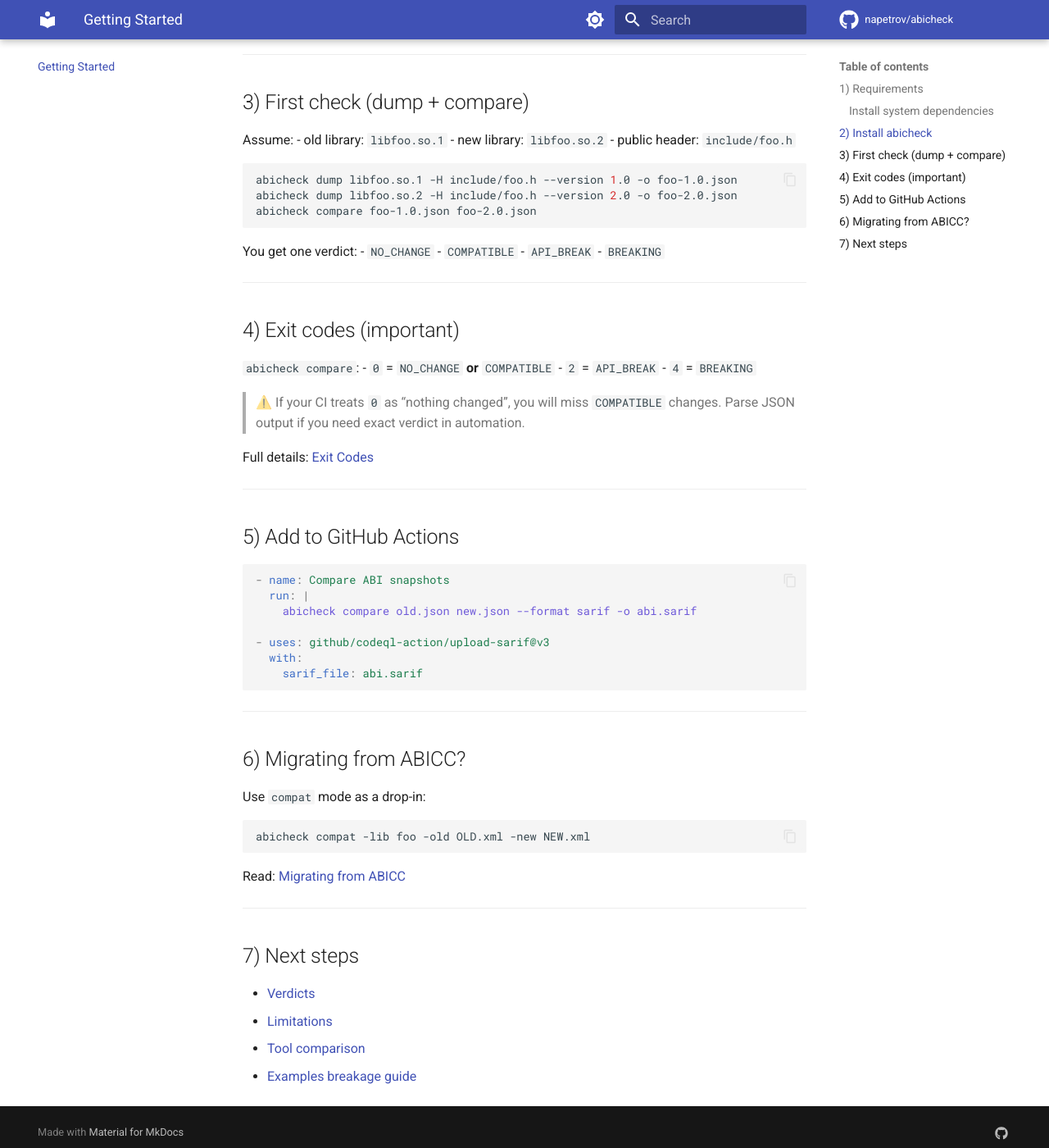
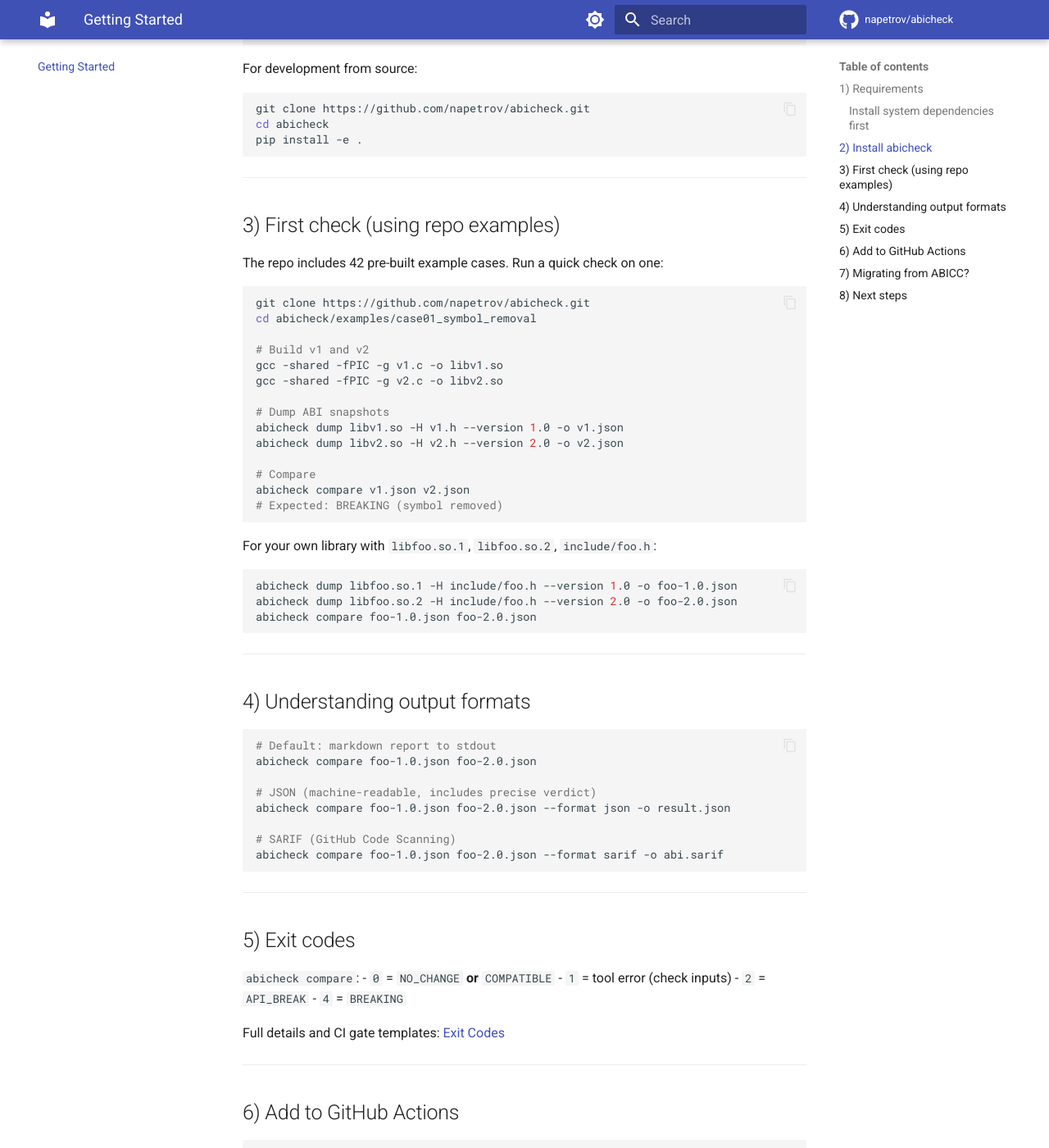
Before and after one commit to napetrov/abicheck, an MkDocs documentation site: the page built from docs/getting_started.md, in a window 1280 px wide and 1400 px high, scrolled down 928 px. Shown: the whole window at 82% size. Built offline with MkDocs 1.6.1 and Material for MkDocs 9.7.7, drawn with Linux system fonts in a browser that asks for light colours; comment, search, counter and statistics services are not loaded; some of the changed text lies outside the part shown.

Commit message:
docs: address internal review on v1 core pages
- add compare exit code 1 (error) and strengthen COMPATIBLE=0 warning
- harden CI script examples to handle tool errors explicitly
- clarify noexcept C++17 caveat and case15 edge explanation
- expand ABICC migration flags, unsupported flags, and exit-2 ambiguity note
- make getting_started copy-pasteable via example case workflow
- move critical exit-code warning to top of guide

````diff
--- a/docs/exit_codes.md
+++ b/docs/exit_codes.md
@@ -9,27 +9,34 @@
 | Exit code | Meaning |
 |-----------|---------|
 | `0` | `NO_CHANGE` **or** `COMPATIBLE` — no binary ABI break detected |
+| `1` | Error — missing input, invalid snapshot, or tool failure |
 | `2` | `API_BREAK` — source-level break (compile-time only; existing binaries are safe) |
 | `4` | `BREAKING` — binary ABI break; existing consumers will malfunction |
 
 > **⚠️ Important:** Exit code `0` means **either** `NO_CHANGE` or `COMPATIBLE`.
-> If you use `$? -eq 0` to detect "nothing changed", you will silently miss `COMPATIBLE`
-> changes (e.g. new exported symbols). Use `--format json` and parse the `verdict` field
-> for precise detection, or use `--fail-on breaking` / `--fail-on api_break`.
+> If your pipeline should **warn** on `COMPATIBLE` changes (e.g. new symbol exports),
+> you cannot distinguish them via exit code alone — use `--format json` and check the
+> `verdict` field.
 
 ### CI gate recommendations
 
 ```bash
-# Strict: fail on any ABI/API change (CI production gate)
-abicheck compare old.json new.json
-[ $? -eq 0 ] || exit 1
-
-# Permissive: fail only on binary ABI breaks (allow additive changes)
+# Strict: fail on any break (production gate)
 abicheck compare old.json new.json
 ret=$?
-[ $ret -eq 4 ] && exit 1  # only fail on BREAKING
+[ $ret -eq 1 ] && echo "ERROR — check tool inputs" && exit 1
+[ $ret -eq 4 ] && echo "BREAKING — release blocked" && exit 1
+[ $ret -eq 2 ] && echo "API_BREAK — source-level break" && exit 1
+echo "OK"
 
-# Parse precise verdict
+# Permissive: fail only on binary ABI breaks
+abicheck compare old.json new.json
+ret=$?
+[ $ret -eq 1 ] && exit 1   # tool error
+[ $ret -eq 4 ] && exit 1   # binary break only
+exit 0
+
+# Parse exact verdict
 abicheck compare old.json new.json --format json -o result.json
 verdict=$(python3 -c "import json; print(json.load(open('result.json'))['verdict'])")
 [ "$verdict" = "BREAKING" ] && exit 1
@@ -47,10 +54,9 @@
 | `1` | `BREAKING` — binary ABI break detected |
 | `2` | `API_BREAK` (source-level break) **or** error (descriptor parse failure, missing files) |
 
-> **⚠️ Migration note:** If you are migrating from `abi-compliance-checker`, the
-> `compat` exit codes are intentionally compatible. However, if you switch to
-> `abicheck compare` (recommended for new integrations), the exit codes are different.
-> See [Migrating from ABICC](../migration/from_abicc.md) for a full mapping table.
+> **⚠️ Migration note:** Exit code `2` conflates `API_BREAK` with tool errors in `compat` mode.
+> Validate that your input XML files exist before relying on exit `2` as an API_BREAK signal.
+> See [Migrating from ABICC](../migration/from_abicc.md) for the full mapping.
 
 ---
 
--- a/docs/getting_started.md
+++ b/docs/getting_started.md
@@ -1,4 +1,9 @@
 # Getting Started
+
+> ⚠️ **Exit code note before you start:** `abicheck compare` exits `0` for both
+> `NO_CHANGE` and `COMPATIBLE`. If you check `$? -eq 0` to detect "no changes",
+> you will silently miss compatible changes (new exports, etc.).
+> See [Exit Codes](exit_codes.md) for how to handle this in CI.
 
 This guide gets you from **zero** to a first ABI verdict in ~10–15 minutes.
 
@@ -7,10 +12,10 @@
 ## 1) Requirements
 
 - Python 3.10+
-- `castxml`
+- `castxml` (for header-based analysis) — [castxml project](https://github.com/CastXML/CastXML)
 - C/C++ compiler available to castxml (`g++` or `clang++`)
 
-### Install system dependencies
+### Install system dependencies first
 
 ```bash
 # Ubuntu / Debian
@@ -27,6 +32,9 @@
 
 ```bash
 pip install abicheck
+
+# Verify install
+abicheck --version
 ```
 
 For development from source:
@@ -39,12 +47,28 @@
 
 ---
 
-## 3) First check (dump + compare)
+## 3) First check (using repo examples)
 
-Assume:
-- old library: `libfoo.so.1`
-- new library: `libfoo.so.2`
-- public header: `include/foo.h`
+The repo includes 42 pre-built example cases. Run a quick check on one:
+
+```bash
+git clone https://github.com/napetrov/abicheck.git
+cd abicheck/examples/case01_symbol_removal
+
+# Build v1 and v2
+gcc -shared -fPIC -g v1.c -o libv1.so
+gcc -shared -fPIC -g v2.c -o libv2.so
+
+# Dump ABI snapshots
+abicheck dump libv1.so -H v1.h --version 1.0 -o v1.json
+abicheck dump libv2.so -H v2.h --version 2.0 -o v2.json
+
+# Compare
+abicheck compare v1.json v2.json
+# Expected: BREAKING (symbol removed)
+```
+
+For your own library with `libfoo.so.1`, `libfoo.so.2`, `include/foo.h`:
 
 ```bash
 abicheck dump libfoo.so.1 -H include/foo.h --version 1.0 -o foo-1.0.json
@@ -52,45 +76,57 @@
 abicheck compare foo-1.0.json foo-2.0.json
 ```
 
-You get one verdict:
-- `NO_CHANGE`
-- `COMPATIBLE`
-- `API_BREAK`
-- `BREAKING`
+---
+
+## 4) Understanding output formats
+
+```bash
+# Default: markdown report to stdout
+abicheck compare foo-1.0.json foo-2.0.json
+
+# JSON (machine-readable, includes precise verdict)
+abicheck compare foo-1.0.json foo-2.0.json --format json -o result.json
+
+# SARIF (GitHub Code Scanning)
+abicheck compare foo-1.0.json foo-2.0.json --format sarif -o abi.sarif
+```
 
 ---
 
-## 4) Exit codes (important)
+## 5) Exit codes
 
 `abicheck compare`:
 - `0` = `NO_CHANGE` **or** `COMPATIBLE`
+- `1` = tool error (check inputs)
 - `2` = `API_BREAK`
 - `4` = `BREAKING`
 
-> ⚠️ If your CI treats `0` as “nothing changed”, you will miss `COMPATIBLE` changes.
-> Parse JSON output if you need exact verdict in automation.
-
-Full details: [Exit Codes](exit_codes.md)
+Full details and CI gate templates: [Exit Codes](exit_codes.md)
 
 ---
 
-## 5) Add to GitHub Actions
+## 6) Add to GitHub Actions
 
 ```yaml
 - name: Compare ABI snapshots
   run: |
     abicheck compare old.json new.json --format sarif -o abi.sarif
+    ret=$?
+    # Handle exit codes explicitly
+    if [ $ret -eq 4 ]; then echo "BREAKING ABI change"; exit 1; fi
+    if [ $ret -eq 2 ]; then echo "API_BREAK"; exit 1; fi
 
 - uses: github/codeql-action/upload-sarif@v3
+  if: always()
   with:
     sarif_file: abi.sarif
 ```
 
 ---
 
-## 6) Migrating from ABICC?
+## 7) Migrating from ABICC?
 
-Use `compat` mode as a drop-in:
+Use `compat` mode as a drop-in (same single-hyphen flags):
 
 ```bash
 abicheck compat -lib foo -old OLD.xml -new NEW.xml
@@ -100,9 +136,9 @@
 
 ---
 
-## 7) Next steps
+## 8) Next steps
 
-- [Verdicts](concepts/verdicts.md)
-- [Limitations](concepts/limitations.md)
-- [Tool comparison](tool_comparison.md)
+- [Verdicts explained](concepts/verdicts.md)
+- [Limitations & known boundaries](concepts/limitations.md)
+- [Tool comparison: abicheck vs abidiff vs ABICC](tool_comparison.md)
 - [Examples breakage guide](examples_breakage_guide.md)
````
Also changed, not shown: docs/concepts/verdicts.md (+24 -8 lines), docs/migration/from_abicc.md (+48 -28 lines).
